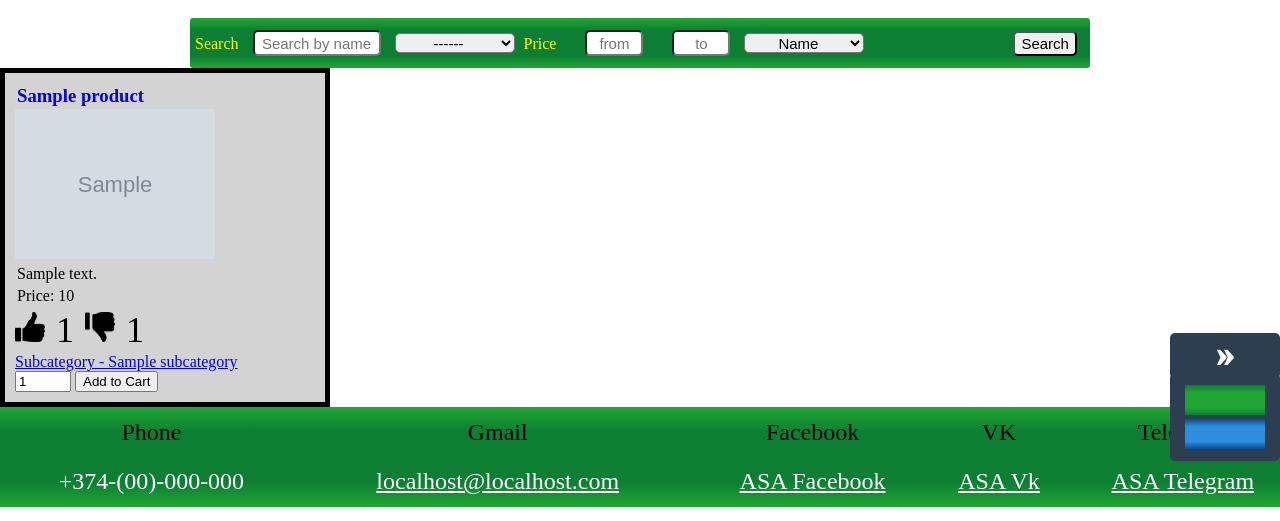
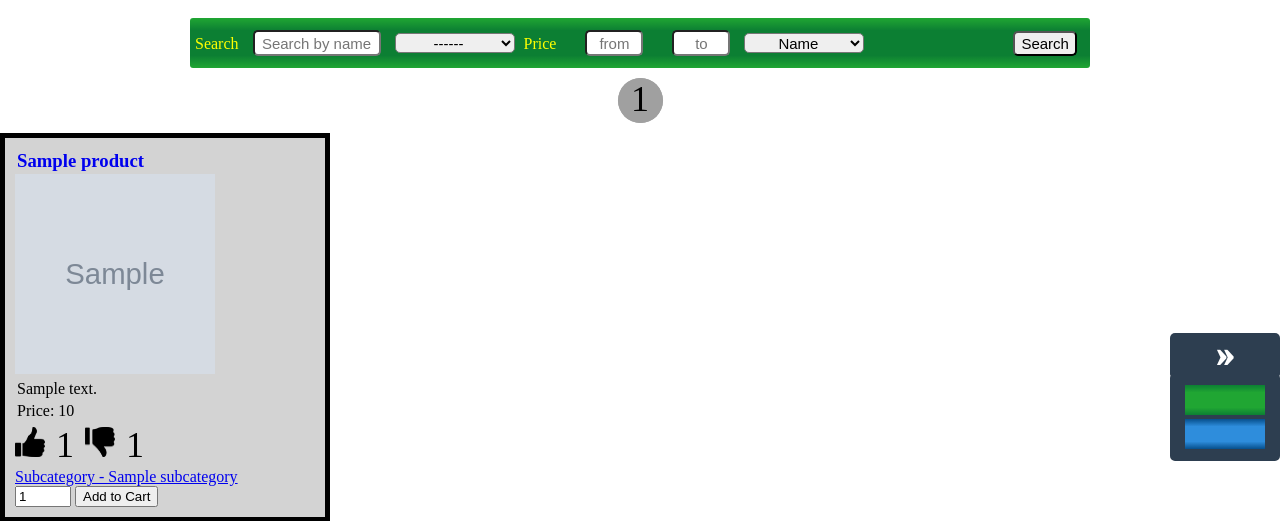
Before and after one commit to Arshak-Yesayan/food_market, a Django app: page /products/ in a window 1280 px wide. Shown: the part 77-598 px from the top of the page. Run offline with Django 3.2, Linux system fonts and the light colour scheme; tables that the repository leaves empty hold one stand-in row (values such as "Sample post"); grey boxes marked "Sample" are stand-in pictures; some libraries are stand-ins or nearby versions.

Commit message:
Product pages

```diff
--- a/food_market/product/views.py
+++ b/food_market/product/views.py
@@ -7,13 +7,21 @@ from random import randint
 
 # Create your views here.
 def all_products(request):
+    count = Product.objects.count()
+    allowed_pages = (count + 8) // 9
     try:
         name = request.GET['name']
         category_id = request.GET['category']
-        price_from = request.GET['from']
-        price_to = request.GET['to']
+        price_from = request.GET['p_from']
+        price_to = request.GET['p_to']
         sort_by = request.GET['sort']
+        page = int( request.GET['page'] )
         where_search = []
+
+        # if page <= allowed_pages:
+        #     offset = (page - 1) * 9
+        # else:
+        #     redirect('all_products', name=name, category=category_id, p_from=price_from, p_to=price_to, sort=sort_by, page=1)
 
         if name != '':
             where_search.append(f"title LIKE '%{name}%'")
@@ -43,7 +51,17 @@ def all_products(request):
         else:
             redirect('all_products')
 
-        found = Product.objects.raw(f'SELECT * FROM product_product {search_form} ORDER BY {sort_tag} COLLATE NOCASE {sort_way}, title COLLATE NOCASE ASC  LIMIT 10')
+        found = Product.objects.raw(f'SELECT * FROM product_product {search_form} ORDER BY {sort_tag} COLLATE NOCASE {sort_way}, title COLLATE NOCASE ASC')
+
+        allowed_pages = (len(found) + 8) / 9
+
+        if page <= allowed_pages:
+            offset = (page - 1) * 9
+        else:
+            redirect('all_products', name=name, category=category_id, p_from=price_from, p_to=price_to, sort=sort_by, page=1)
+
+        found = found[offset:offset + 9]
+
         product_array = []
         try:
             user = User.objects.get(username=request.user.username)
@@ -60,7 +78,19 @@ def all_products(request):
             for prod in found:
                 product_array.append( [prod, False, False] )
     except:
-        found = Product.objects.raw('SELECT * FROM product_product ORDER BY title COLLATE NOCASE ASC LIMIT 10')
+        try:
+            page = int( request.GET['page'] )
+        except:
+            page = 1
+        found = Product.objects.raw('SELECT * FROM product_product ORDER BY title COLLATE NOCASE ASC')
+
+        allowed_pages = (len(found) + 8) / 9
+
+        if page <= allowed_pages:
+            offset = (page - 1) * 9
+        else:
+            redirect('all_products', page=1)
+
         product_array = []
         try:
             user = User.objects.get(username=request.user.username)
@@ -77,6 +107,10 @@ def all_products(request):
             for prod in found:
                 product_array.append( [prod, False, False] )
 
+        search = None
+
+    other_pages = [i for i in range(page - 5, page + 6) if i > 0 and i <= allowed_pages]
+
     array = []
     categories = Category.objects.all()
     for category in categories:
@@ -84,7 +118,7 @@ def all_products(request):
         cat = [category, [subcategories]]
         array.append(cat)
 
-    context = {'products': product_array, 'categories': array}
+    context = {'products': product_array, 'categories': array, 'other_pages': other_pages, 'selected_page': page}
     return render(request, 'product/products.html', context=context)
 
 def spec_product(request, title):
--- a/food_market/static/css/products.css
+++ b/food_market/static/css/products.css
@@ -81,13 +81,15 @@
     border-radius: 3px;
     margin-left: auto;
 }
-#chgidem{
+
+#name{
     border-radius: 5px;
     height: 20px;
     font-size: 15px;
 
 }
-.chgidem{
+
+.search_label{
     color: yellow;
     margin-left: auto;
     padding-right: 5px;
@@ -126,3 +128,34 @@
 .like_dislike {
     font-size: 36px;
 }
+
+#pages {
+    display: inline-block;
+    width: 400px;
+    margin: 10px calc((100% - 400px) / 2);
+    text-align: center;
+}
+
+.page {
+    display: inline-block;
+    height: 45px;
+    width: 45px;
+    font-size: 36px;
+    background-color: lightgray;
+    border: 0;
+    color: black;
+    text-decoration: none;
+    border-radius: 50%;
+}
+
+.selected_page {
+    display: inline-block;
+    height: 45px;
+    width: 45px;
+    font-size: 36px;
+    background-color: rgb(160, 160, 160);
+    border: 0;
+    color: black;
+    text-decoration: none;
+    border-radius: 50%;
+}
--- /dev/null
+++ b/food_market/static/js/page.js
@@ -0,0 +1,13 @@
+var pages = document.getElementById('pages');
+var search = location.search.substring(1);
+var got_arr = {};
+
+if(decodeURI(search) != '') {
+    var got_arr = JSON.parse('{"' + decodeURI(search).replace(/"/g, '\\"').replace(/&/g, '","').replace(/=/g,'":"') + '"}');
+}
+
+for(var i = 0; i < pages.children.length; i++) {
+    var page = pages.children[i].firstChild;
+    var params = `name=${got_arr['name']}&category=${got_arr['category']}&p_from=${got_arr['p_from']}&p_to=${got_arr['p_to']}&sort=${got_arr['sort']}&`;
+    page.href = `/products?${params}page=${page.textContent}`;
+}
--- a/food_market/templates/ASA/home.html
+++ b/food_market/templates/ASA/home.html
@@ -28,14 +28,15 @@ ASA
                     {% endfor %}
             </select>
             <label class="chgidem" > Price</label>
-            <input class="to" name="from" placeholder="from">
-            <input class="to" name="to" placeholder="to">
+            <input class="to" name="p_from" placeholder="from">
+            <input class="to" name="p_to" placeholder="to">
             <select class="from" name="sort">
                 <option value="name">Name</option>
                 <option value="popular">Popularity</option>
                 <option value="price_lh">Price: Low to High</option>
                 <option value="price_hl">Price: High to Low</option>
             </select>
+            <input type="number" name="page" value="1" hidden>
             <button class="button_send" type="submit">Search</button>
         </form>
     </div>
--- a/food_market/templates/product/products.html
+++ b/food_market/templates/product/products.html
@@ -13,8 +13,8 @@ ASA products
     <div class="search_block color_changeable">
         <div class="search_sub">
             <form action="{% url 'all_products' %}" name="search" method="GET">
-                <label class="chgidem" >Search</label>
-                <input class="from" type="text" name="name" id="chgitem" placeholder="Search by name">
+                <label class="search_label" >Search</label>
+                <input class="from" type="text" name="name" id="name" placeholder="Search by name">
                 <select class="from" name="category">
                     <option value="None">------</option>
                         {% for category in categories %}
@@ -27,25 +27,35 @@ ASA products
                             </optgroup>
                         {% endfor %}
                 </select>
-                <label class="chgidem" > Price</label>
-                <input class="to" name="from" placeholder="from">
-                <input class="to" name="to" placeholder="to">
+                <label class="search_label" > Price</label>
+                <input class="to" name="p_from" placeholder="from">
+                <input class="to" name="p_to" placeholder="to">
                 <select class="from" name="sort">
                     <option value="name">Name</option>
                     <option value="popular">Popularity</option>
                     <option value="price_lh">Price: Low to High</option>
                     <option value="price_hl">Price: High to Low</option>
                 </select>
+                <input type="number" name="page" value="1" hidden>
                 <button class="button_send" type="submit">Search</button>
             </form>
         </div>
+    </div>
+    <div id="pages">
+        {% for page in other_pages %}
+            {% if page == selected_page %}
+                <div class="selected_page"><a href="{% url 'all_products' %}" id="page_{{ page }}" class="selected_page">{{ page }}</a></div>
+            {% else %}
+                <div class="page"><a href="{% url 'all_products' %}" id="page_{{ page }}" class="page">{{ page }}</a></div>
+            {% endif %}
+        {% endfor %}
     </div>
     {% if products %}
         {% for product in products %}
             <div class="products">
                     <a href="spec/{{ product.0.title }}">
                         <h3>{{ product.0.title }}</h3><br>
-                        <img src="{{ product.0.image.url }}" width="200px"><br>
+                        <img src="{{ product.0.image.url }}" width="200px" height="200px"><br>
                     </a>
                     <p>{{ product.0.description }}</p><br>
                     <p>Price: {{ product.0.price }}</p><br>
@@ -93,5 +103,5 @@ ASA products
 
 {% block js %}
 <script src="{% static 'js/like.js' %}"></script>
-
+<script src="{% static 'js/page.js' %}"></script>
 {% endblock %}
```
Also changed, not shown: food_market/media/product/Apple.jpeg (added), food_market/media/product/Banana.jpeg (added), food_market/media/product/Chicken.jpeg (added), food_market/media/product/Coca-Cola.jpeg (added), food_market/media/product/Coffee.jpeg (added), food_market/media/product/Potato.jpeg (added), food_market/media/product/Red_Wine.jpeg (added).
